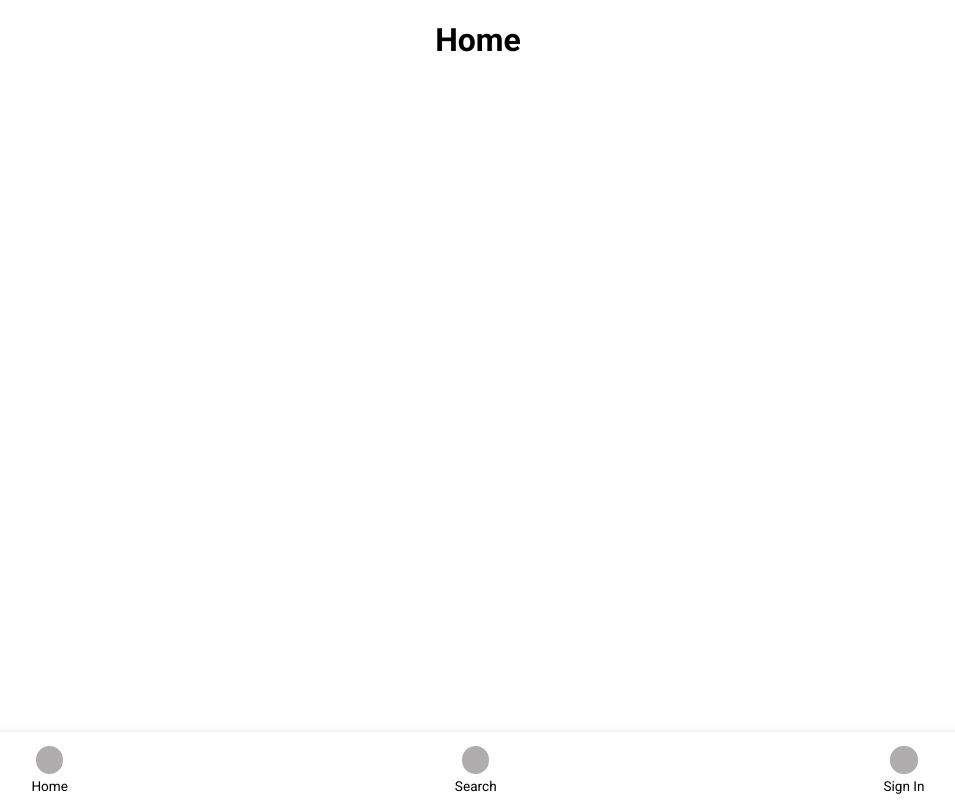
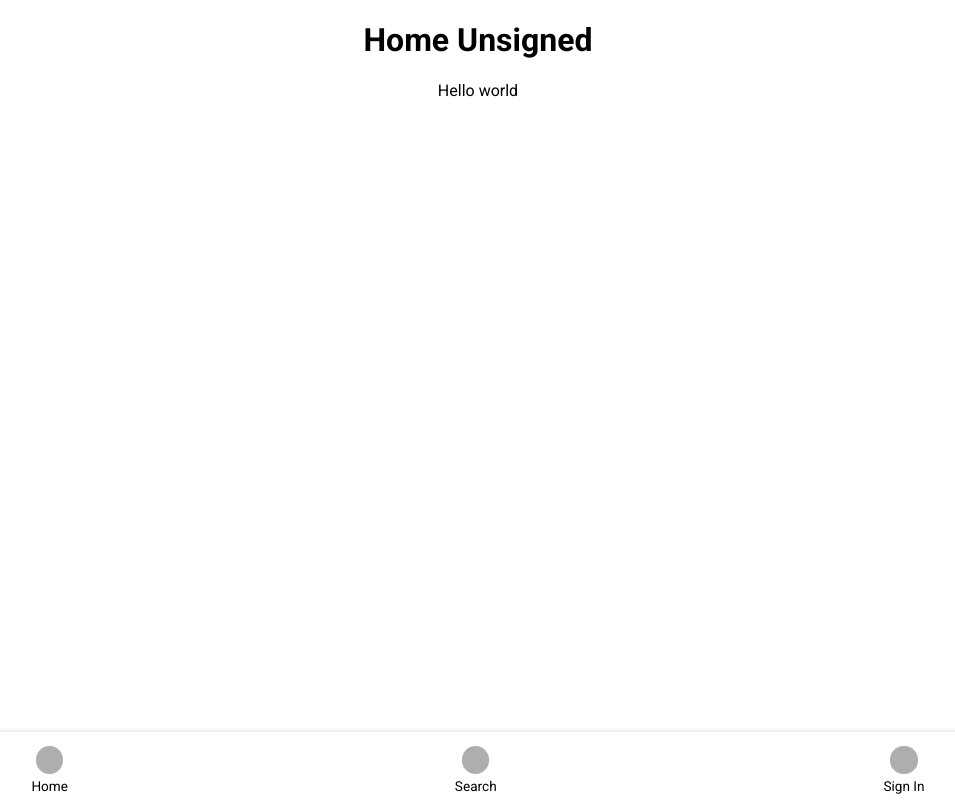
Before and after one commit to ItsLhun/project-tipper, a React (Create React App) app in the folder client/: page / in a window 1280 px wide. Shown: the whole page, without its empty margins (162-1117 px from the left). Built offline with nearby package versions, Linux system fonts and the light colour scheme; no server answers.

Commit message:
decouple home views in signed and unsigned

```diff
--- a/client/src/App.jsx
+++ b/client/src/App.jsx
@@ -8,6 +8,8 @@ import SignInView from './views/SignIn/SignIn';
 import SignUpView from './views/SignUp/SignUp';
 import UserProfileView from './views/UserProfile/UserProfile';
 import HomeView from './views/Home/Home';
+import HomeUnsignedView from './views/HomeUnsigned/HomeUnsigned';
+
 import EventView from './views/Event/Event';
 import UploadAvatarView from './views/UploadAvatar/UploadAvatar';
 import BottomNavbar from './BottomNavbar/BottomNavbar';
@@ -48,7 +50,13 @@ function App() {
       <Switch>
         <Route
           path="/"
-          render={(props) => <HomeView {...props} user={user} />}
+          render={(props) => {
+            return user ? (
+              <HomeView {...props} user={user} />
+            ) : (
+              <HomeUnsignedView {...props} />
+            );
+          }}
           exact
         />
         <Route
--- a/client/src/views/Home/Home.jsx
+++ b/client/src/views/Home/Home.jsx
@@ -1,9 +1,10 @@
 import React from 'react';
 
-function HomeView() {
+function HomeView(props) {
   return (
     <div>
-      <h1>Home</h1>
+      <h1>Home Signed in</h1>
+      <p>Hello {props.user.firstName}</p>
     </div>
   );
 }
--- /dev/null
+++ b/client/src/views/HomeUnsigned/HomeUnsigned.jsx
@@ -0,0 +1,12 @@
+import React from 'react';
+
+function HomeUnsignedView() {
+  return (
+    <div>
+      <h1>Home Unsigned</h1>
+      <p>Hello world</p>
+    </div>
+  );
+}
+
+export default HomeUnsignedView;
--- a/client/src/views/UserProfile/UserProfile.jsx
+++ b/client/src/views/UserProfile/UserProfile.jsx
@@ -48,7 +48,6 @@ function UserProfileView(props) {
     }
   };
 
-  console.log(props.user);
   return (
     <div className={'UserProfileView'}>
       <button className={'sign-out-btn'} onClick={props.onSignOut}>
```
